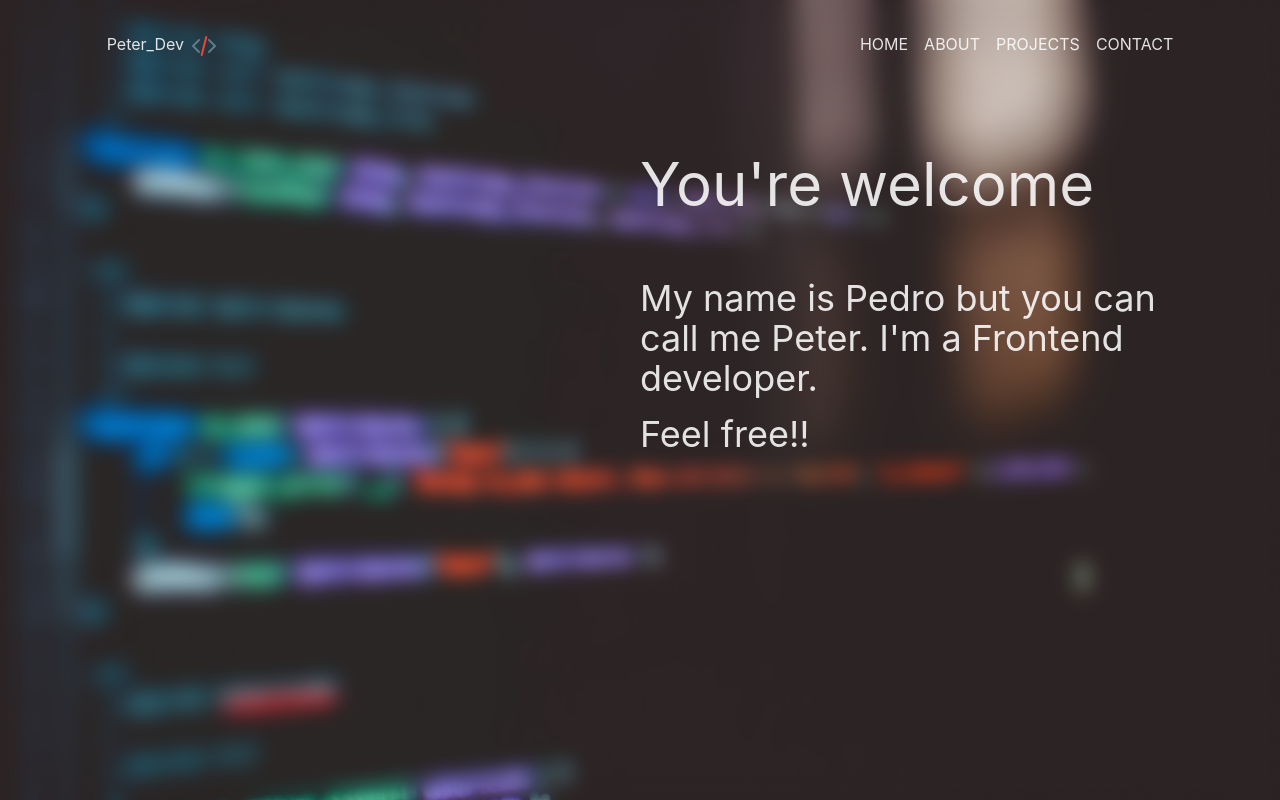
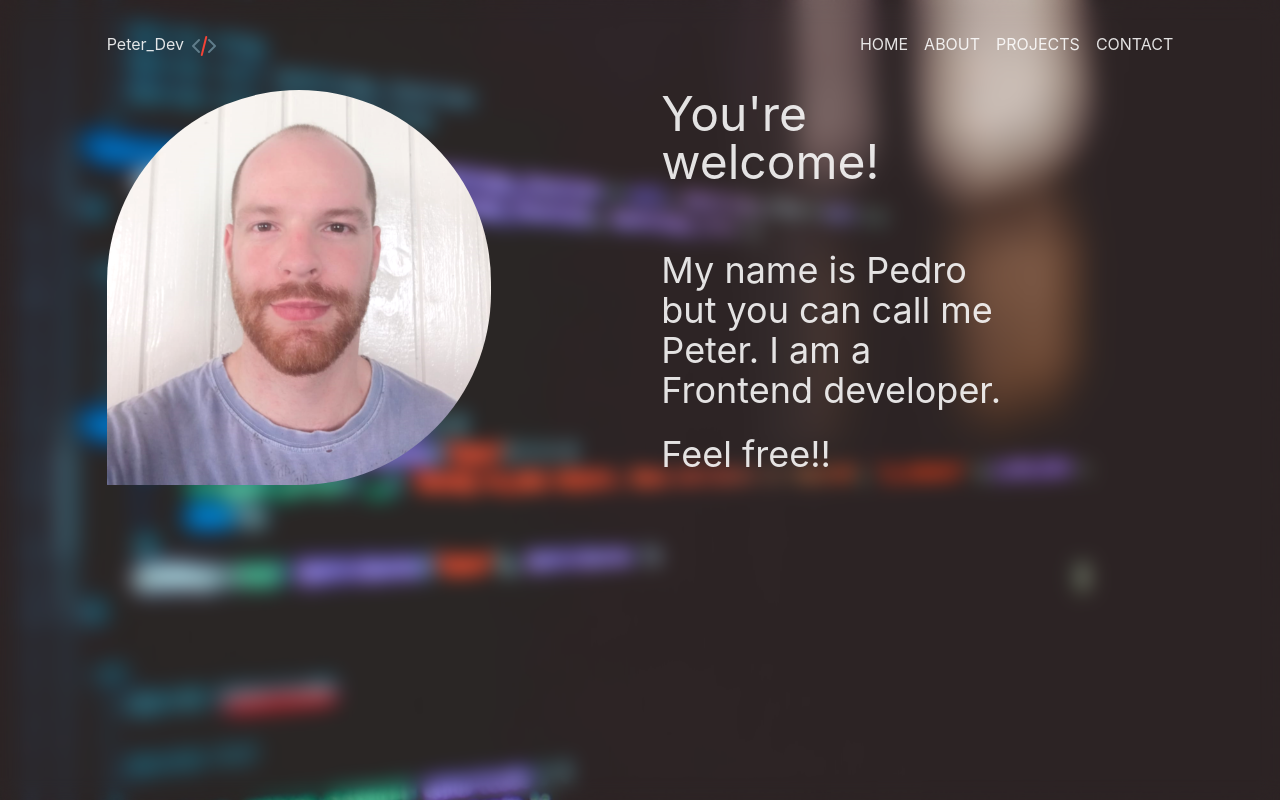
Before and after one commit to pedrolinck/peter-dev, a React (Vite) app: page / in a window 1280 px wide. Built offline with nearby package versions, Linux system fonts and the light colour scheme.

Commit message:
Fix stylization and adjust profile photo

```diff
--- a/src/pages/Home.jsx
+++ b/src/pages/Home.jsx
@@ -1,21 +1,19 @@
-
+import '../index.css';
 
 export default function HomePage(){
 
-  const main = `.main{
-    backdrop-filter: blur(5px);
-  }`
-
   return (
     <>
-      <main className={main}>
-        <section className="flex gap-8">
-          {/* <img src="./src/assets/do-something.jpg" alt="profile picture" className="w-1/5 bg-black rounded-full" /> */}
-          <div className="w-full mt-16 flex justify-end">
+      <main >
+        <section className="flex justify-evenly ">
+          <div >
+            <img className="rounded-full rounded-bl-3xl imgc" src="./src/assets/profile.png" alt="profile picture"/>
+          </div>
+          <div className="w-full flex justify-evenly">
             <div className="w-1/2 ">
-              <h1 className="text-6xl">You&apos;re welcome</h1>
-              <p className="text-4xl mt-16">My name is Pedro but you can call me Peter. I&apos;m a Frontend developer.
-              <p className="mt-4">Feel free!!</p>
+              <h1 className=" text-5xl">You&apos;re welcome!</h1>
+              <p className="text-4xl mt-16">My name is Pedro but you can call me Peter. I am a Frontend developer.
+              <p className="mt-6">Feel free!!</p>
               </p>
             </div>
           </div>
```
